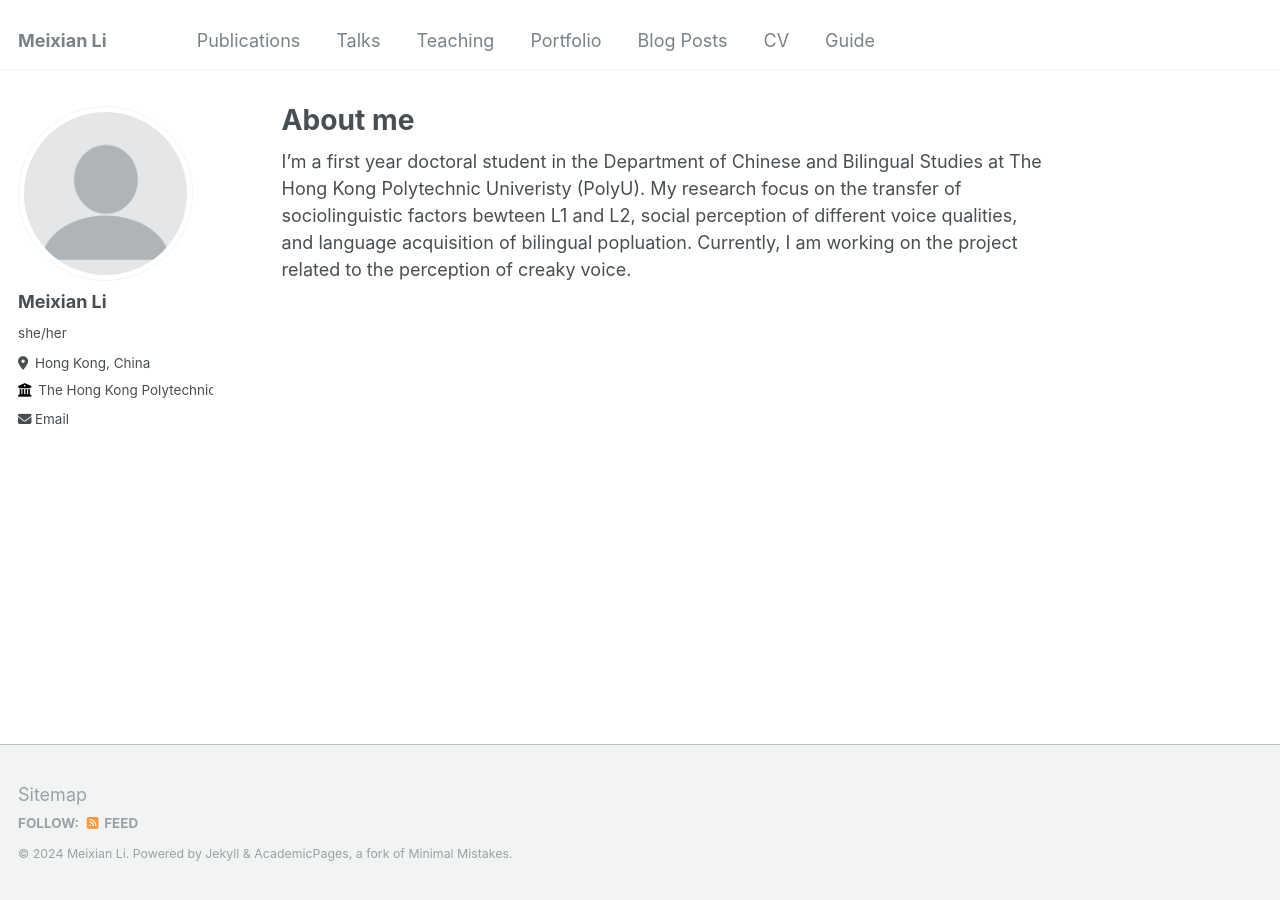
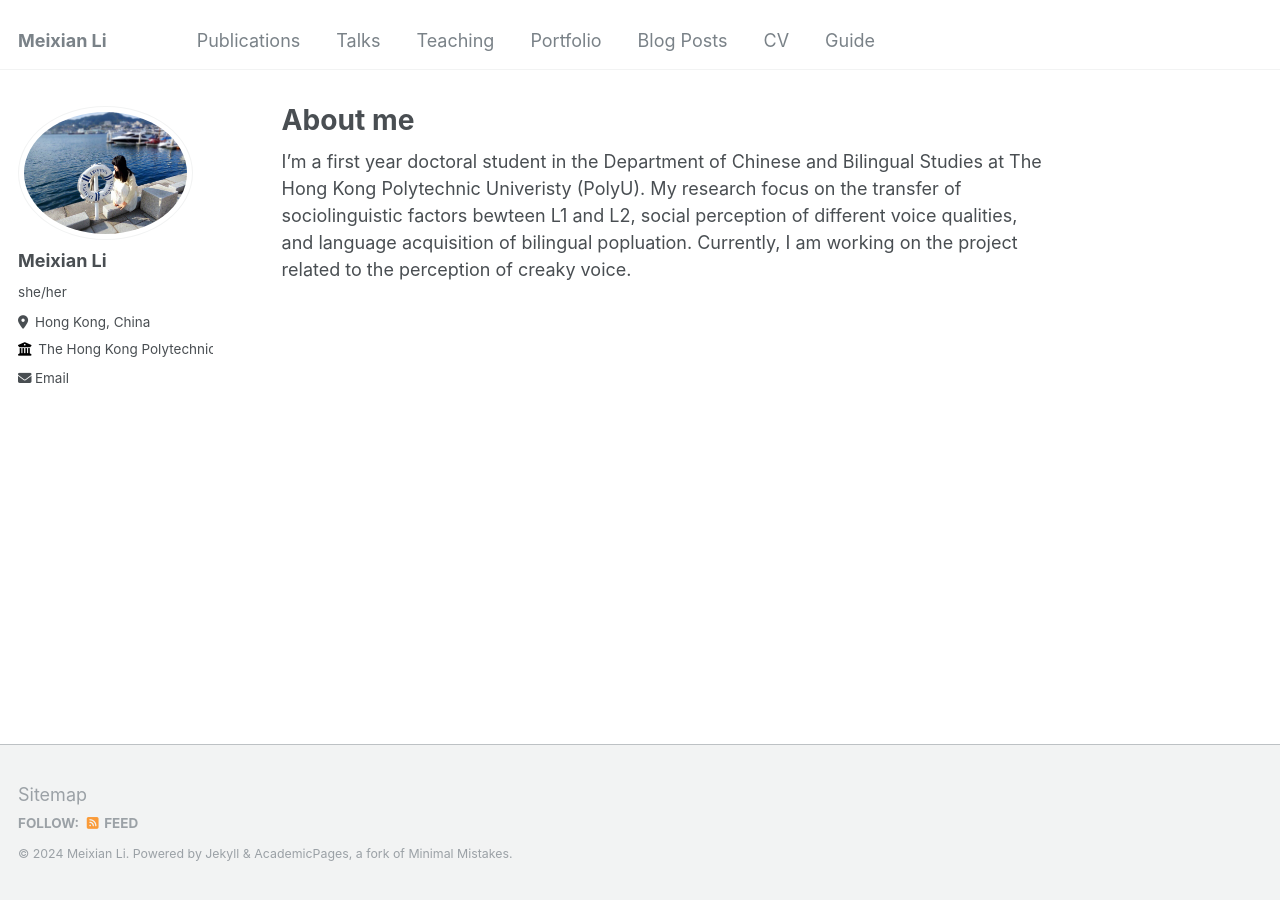
Before and after one commit to baolade/vickyacademic, a Jekyll site: the page built from _pages/about.md, in a window 1280 px wide. Built offline with Jekyll 4.4.1, drawn with Linux system fonts in a browser that asks for light colours.

Commit message:
Update _config.yml

```diff
--- a/_config.yml
+++ b/_config.yml
@@ -21,7 +21,7 @@ repository               : "baolade.github.io/vickymeixianli.github.io/"
 #               Additional customization can be done by editing /_includes/author-profile.html
 author:
   # Biographic information
-  avatar           : "profile.png"
+  avatar           : "20240619045833.jpg"
   name             : "Meixian Li"
   pronouns         : "she/her"
   location         : "Hong Kong, China"
```
